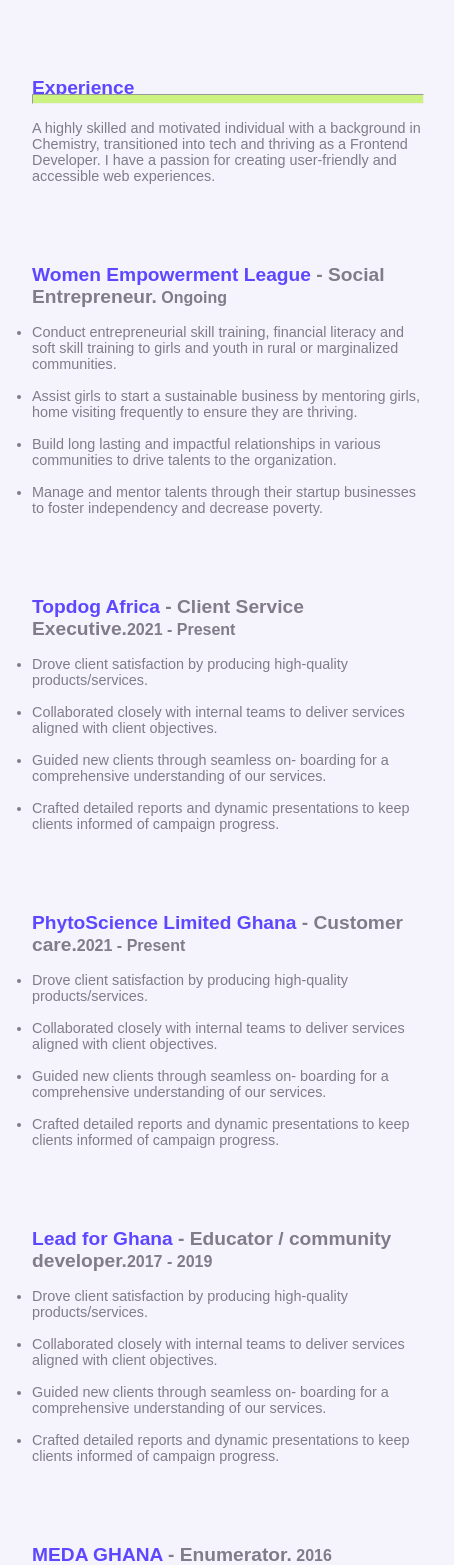
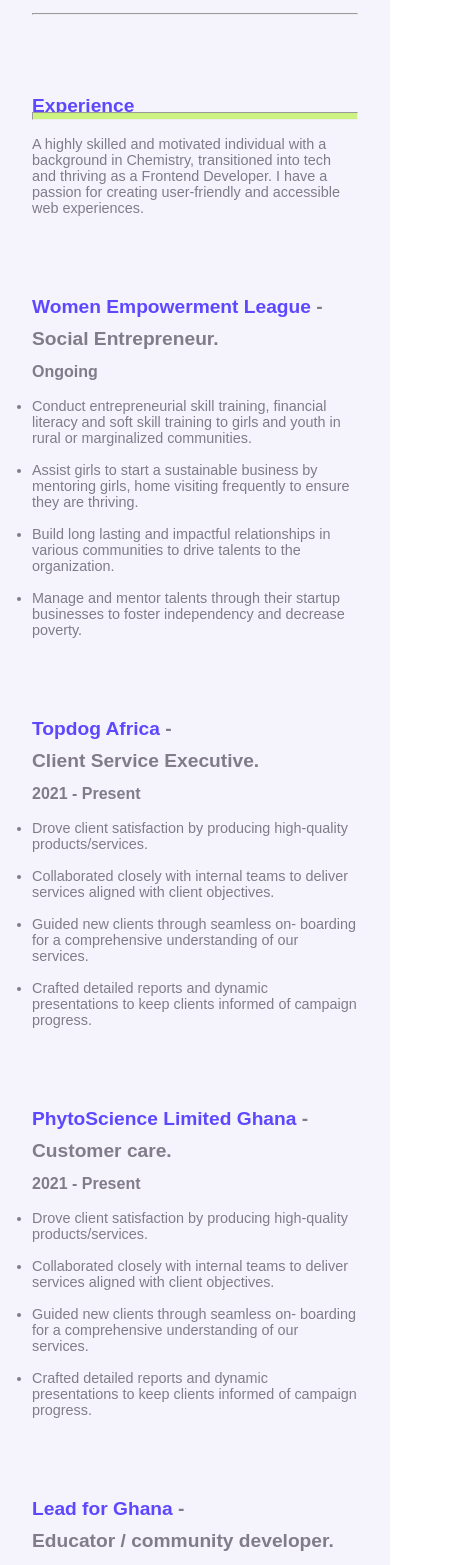
Before and after one commit to nsquansah/My_portifolio, a React (Create React App) app: page /resume in a window 390 px wide. Shown: the part 380-1945 px from the top of the page, 454 px wide, since content can reach past the window. Built offline with nearby package versions, Linux system fonts and the light colour scheme.

Commit message:
responsive for smaller screens

```diff
--- a/src/App.js
+++ b/src/App.js
@@ -11,6 +11,7 @@
 import Contacts from './pages/Contact/index.jsx';
 import MySkills from './pages/MySkill/index.jsx';
 import Gallery from './pages/Gallery/index.jsx';
+import Projects from './pages/Projects/index.jsx';
 
 
 function App() {
@@ -60,7 +61,7 @@
           <Route path='/about' element={<AboutPage />} />
           <Route path='*' element={<h1>Not Found</h1>} />
           <Route path='/blog' element={<Blog/>} />
-          {/* <Route path='/projects' element={<Projects/>} /> */}
+          <Route path='/projects' element={<Projects/>} />
           <Route path='/contact' element={<Contacts/>} />
           <Route path='/skills' element={<MySkills/>} />
           <Route path='/gallery' element={<Gallery/>} />
--- a/src/components/SidebarData.jsx
+++ b/src/components/SidebarData.jsx
@@ -11,11 +11,11 @@
         path: '/about',
 
     },
-    {
-        title: "My Skills",
-        path: "/skills",
+    // {
+    //     title: "My Skills",
+    //     path: "/skills",
 
-    },
+    // },
     {
         title: "Projects",
         path: "/projects",
--- a/src/pages/CvPage/index.jsx
+++ b/src/pages/CvPage/index.jsx
@@ -24,7 +24,7 @@
 
 {/* curent job */}
 <p className={styles. jobparagraph}>
-          <h3 className={styles.subtitle4}><span className={styles.jobtitle}>Women Empowerment League</span> - Social Entrepreneur.<span className={styles.date1}> Ongoing</span></h3>
+          <h3 className={styles.subtitle4}><span className={styles.jobtitle}>Women Empowerment League</span> - <span className={styles.role}>Social Entrepreneur.</span><span className={styles.date1}> Ongoing</span></h3>
         <ul>
           <li className={styles.list}>Conduct entrepreneurial skill training, financial literacy and soft skill training to girls and youth in rural
           or marginalized communities.</li>
@@ -41,7 +41,7 @@
 {/* first job */}
 
         <p className={styles. jobparagraph}>
-          <h3 className={styles.subtitle4}><span className={styles.jobtitle}>Topdog Africa</span> - Client Service Executive.<span className={styles.date2}>2021 - Present</span></h3>
+          <h3 className={styles.subtitle4}><span className={styles.jobtitle}>Topdog Africa</span> - <span className={styles.role}>Client Service Executive.</span><span className={styles.date2}>2021 - Present</span></h3>
         <ul>
           <li className={styles.list}>Drove client satisfaction by producing
           high-quality products/services.</li>
@@ -57,7 +57,7 @@
         </p>
 {/* second job */}
 <p className={styles. jobparagraph}>
-        <h3 className={styles.subtitle4}><span className={styles.jobtitle}>PhytoScience Limited Ghana</span> - Customer care.<span className={styles.date3}>2021 - Present</span></h3>
+        <h3 className={styles.subtitle4}><span className={styles.jobtitle}>PhytoScience Limited Ghana</span> - <span className={styles.role}>Customer care.</span><span className={styles.date3}>2021 - Present</span></h3>
         <ul>
           <li className={styles.list}>Drove client satisfaction by producing
           high-quality products/services.</li>
@@ -76,7 +76,7 @@
 
 {/* third */}
 <p className={styles. jobparagraph}>
-        <h3 className={styles.subtitle4}><span className={styles.jobtitle}>Lead for Ghana</span> - Educator / community developer.<span className={styles.date4}>2017 - 2019</span></h3>
+        <h3 className={styles.subtitle4}><span className={styles.jobtitle}>Lead for Ghana</span> - <span className={styles.role}>Educator / community developer.</span><span className={styles.date4}>2017 - 2019</span></h3>
         <ul>
           <li className={styles.list}>Drove client satisfaction by producing
           high-quality products/services.</li>
@@ -95,7 +95,7 @@
 
 {/* fourth */}
         <p className={styles. jobparagraph}>
-        <h3 className={styles.subtitle4}><span className={styles.jobtitle}>MEDA GHANA</span> - Enumerator.<span className={styles.date5}> 2016</span></h3>
+        <h3 className={styles.subtitle4}><span className={styles.jobtitle}>MEDA GHANA</span> - <span className={styles.role}>Enumerator.</span><span className={styles.date5}> 2016</span></h3>
         <ul>
           <li className={styles.list}>Conduct surveys or interviews following
           established protocols and guidelines.</li>
@@ -109,7 +109,7 @@
 
 {/* third job */}
         <p className={styles. jobparagraph}>
-        <h3 className={styles.subtitle4}><span className={styles.jobtitle}>Dufie Memorial Hospital</span> - Administrator.<span className={styles.date6}>2015 - 2017</span></h3>
+        <h3 className={styles.subtitle4}><span className={styles.jobtitle}>Dufie Memorial Hospital</span> - <span className={styles.role}>Administrator.</span><span className={styles.date6}>2015 - 2017</span></h3>
         <ul>
           <li className={styles.list}>Providing strategic and lucrative ideas to maintain and repair the physical facility and represent the
           hospital at investors meeting.</li>
--- a/src/pages/CvPage/style.module.css
+++ b/src/pages/CvPage/style.module.css
@@ -13,7 +13,7 @@
     justify-content: left;
     height: 400vh;
     background-color: rgba(245,244,252,255);
-    width: 75%;
+    width: 85%;
     margin-left: 15rem;
     padding: 5rem;
 
@@ -117,34 +117,40 @@
  }
 
  .date1{
-    margin-left: 10rem;
-    font-size: 1.2rem;
+    /* margin-left: 1rem; */
+    align-items: flex-start;
+
  }
 
  .date2{
-    margin-left: 11rem;
+    /* margin-left: 11rem; */
     font-size: 1.2rem;
+    align-items: flex-start;
  }
 
  .date3{
-    margin-left: 15rem;
+    /* margin-left: 15rem; */
     font-size: 1.2rem;
+    align-items: flex-start;
  }
 
     .date4{
-        margin-left: 12rem;
+        /* margin-left: 12rem; */
         font-size: 1.2rem;
+        align-items: flex-start;
     }
 
     .date5{
-        margin-left: 3rem;
+        /* margin-left: 3rem; */
         font-size: 1.2rem;
+        align-items: flex-start;
     }
 
 
     .date6{
-        margin-left: 10rem;
+        /* margin-left: 10rem; */
         font-size: 1.2rem;
+        align-items: flex-start;
     }
 
     .leftpart{
@@ -152,6 +158,11 @@
         flex-direction: column;
         margin-top: 2rem;
 
+    }
+
+    .role{
+        display: flex;
+        padding: 10px 0 10px 0;
     }
 
     .rightpart{
@@ -219,6 +230,18 @@
       width: 100%;
       margin-left: 0;
       height: auto;
+    }
+
+    .download{
+        margin-top: 10%;
+    }
+
+    .downloadicon{
+        /* margin-top: 0.5rem; */
+        margin-left: 0.5em;
+        width: 5%;
+        height: 1rem;
+
     }
 
     .title {
@@ -289,9 +312,21 @@
       align-items: flex-start;
       justify-content: flex-start;
       padding: 2rem;
-      width: 100%;
-      margin-left: 0;
+      width: 61%;
+      margin-left: 15rem;
       height: auto;
+    }
+
+    .download{
+        margin-top: 10%;
+    }
+
+    .downloadicon{
+        /* margin-top: 0.5rem; */
+        margin-left: 0.5em;
+        width: 5%;
+        height: 1rem;
+
     }
 
     .title {
@@ -302,6 +337,7 @@
       font-size: 1.5rem;
       width: 100%;
     }
+
 
     .subtitle2 {
       font-size: 1.1rem;
@@ -363,7 +399,7 @@
       justify-content: flex-start;
       padding: 3rem;
       width: 100%;
-      margin-left: 5rem;
+      margin-left: 15rem;
       height: auto;
     }
 
@@ -403,6 +439,14 @@
     .rightpart {
       width: 100%;
       margin-top: 2rem;
+    }
+
+    .downloadicon{
+        /* margin-top: 0.5rem; */
+        margin-left: 0.5em;
+        width: 5%;
+        height: 1rem;
+
     }
 
     .skills,
--- a/src/pages/Projects/index.jsx
+++ b/src/pages/Projects/index.jsx
@@ -0,0 +1,13 @@
+import React from 'react'
+import Styles from './style.module.css';
+import Cards from '../../components/Cards/Cards';
+
+export const Projects = () => {
+  return (
+    <div className={Styles.Projects}>
+        <Cards />
+        </div>
+  )
+}
+
+export default Projects;
--- a/src/pages/Projects/style.module.css
+++ b/src/pages/Projects/style.module.css
@@ -0,0 +1,57 @@
+*{
+    margin:0;
+    padding:0;
+    box-sizing:border-box;
+
+
+}
+
+.Projects{
+    display: flex;
+    flex-direction: flex-start;
+    align-items: left;
+    justify-content: left;
+    height: 100vh;
+    background-color: rgba(245,244,252,255);
+    width: 90%;
+    margin-left: 15rem;
+    padding: 5rem;
+
+
+
+}
+
+/* src/components/Card.module.css */
+.card {
+    border: 1px solid #ccc;
+    border-radius: 8px;
+    overflow: hidden;
+    box-shadow: 0 4px 8px rgba(0, 0, 0, 0.1);
+    transition: transform 0.2s;
+    width: 300px;
+    margin: 20px;
+  }
+
+  .card:hover {
+    transform: scale(1.05);
+  }
+
+  .cardImage {
+    width: 100%;
+    height: 200px;
+    object-fit: cover;
+  }
+
+  .cardContent {
+    padding: 16px;
+  }
+
+  .cardTitle {
+    font-size: 1.5rem;
+    margin: 0 0 10px 0;
+  }
+
+  .cardDescription {
+    font-size: 1rem;
+    color: #555;
+  }
```
Also changed, not shown: src/components/Cards/Cards.jsx (added), src/components/Cards/Cards.module.css (added), src/components/Cards/CardsData.jsx (added).
